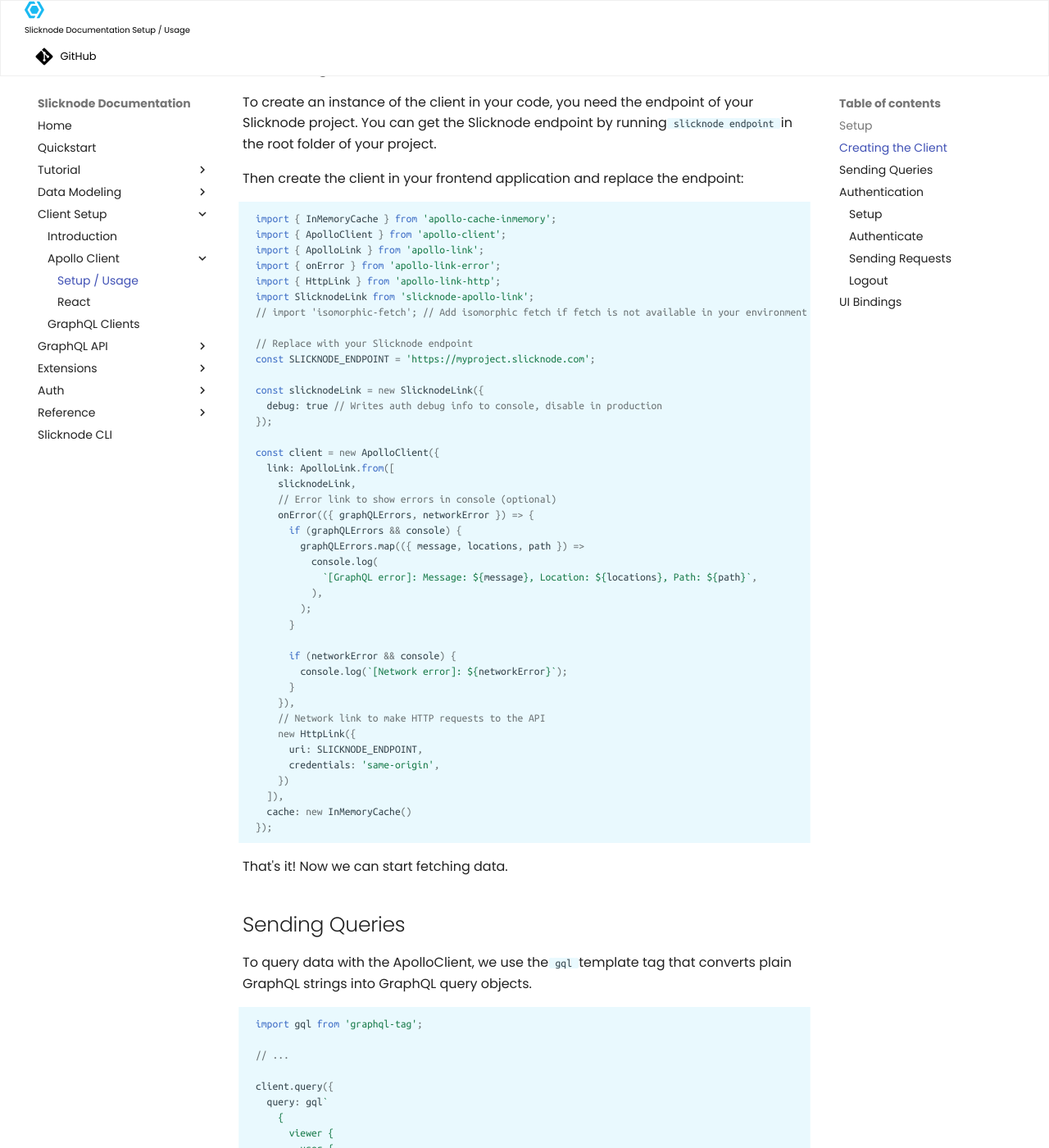
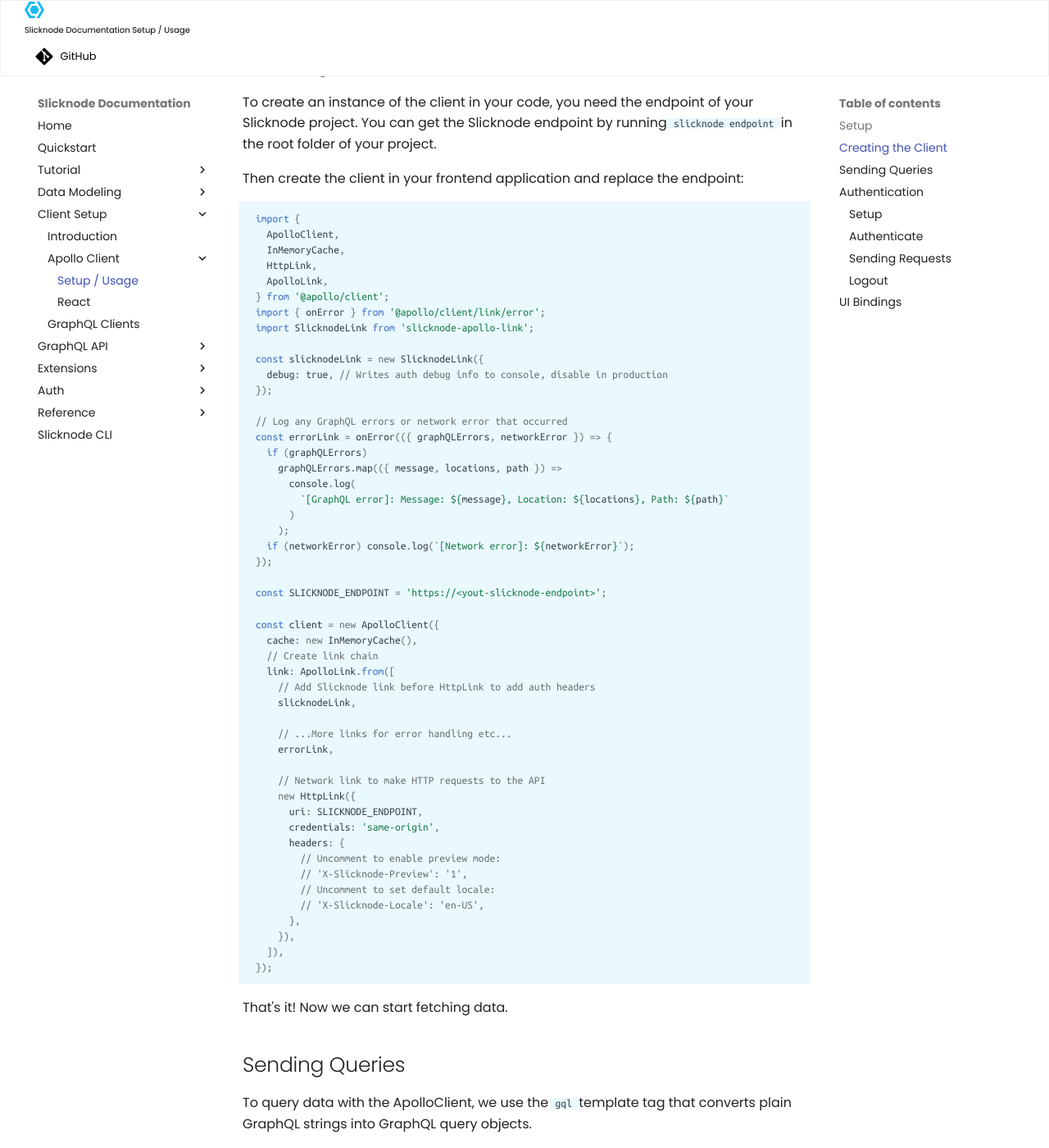
Before and after one commit to slicknode/slicknode, an MkDocs documentation site: the page built from docs/docs/client-setup/apollo-client/index.md, in a window 1280 px wide and 1400 px high, scrolled down 402 px. Shown: the whole window at 82% size. Built offline with MkDocs 1.6.1 and Material for MkDocs 9.7.7, drawn with Linux system fonts in a browser that asks for light colours; comment, search, counter and statistics services are not loaded; some of the changed text lies outside the part shown.

Commit message:
Update docs for apollo client

````diff
--- a/docs/docs/client-setup/apollo-client/index.md
+++ b/docs/docs/client-setup/apollo-client/index.md
@@ -3,16 +3,15 @@ description: How to use Apollo Client with the Slicknode GraphQL API. Initializa
 
 # Apollo Client
 
-This guide shows you how to setup and use [apollo-client](https://www.apollographql.com/client) with
+This guide shows you how to setup and use [@apollo/client](https://www.apollographql.com/client) with
 [slicknode-apollo-link](https://github.com/slicknode/slicknode-apollo-link).
-
 
 ## Setup
 
 First we need to install a few dependencies:
 
 ```bash
-npm install apollo-client slicknode-apollo-link graphql graphql-tag apollo-cache-inmemory apollo-link apollo-link-error apollo-link-http --save
+npm install @apollo/client slicknode-apollo-link graphql --save
 ```
 
 ## Creating the Client
@@ -23,50 +22,58 @@ You can get the Slicknode endpoint by running `slicknode endpoint` in the root f
 Then create the client in your frontend application and replace the endpoint:
 
 ```javascript
-import { InMemoryCache } from 'apollo-cache-inmemory';
-import { ApolloClient } from 'apollo-client';
-import { ApolloLink } from 'apollo-link';
-import { onError } from 'apollo-link-error';
-import { HttpLink } from 'apollo-link-http';
+import {
+  ApolloClient,
+  InMemoryCache,
+  HttpLink,
+  ApolloLink,
+} from '@apollo/client';
+import { onError } from '@apollo/client/link/error';
 import SlicknodeLink from 'slicknode-apollo-link';
-// import 'isomorphic-fetch'; // Add isomorphic fetch if fetch is not available in your environment (NodeJS)
-
-// Replace with your Slicknode endpoint
-const SLICKNODE_ENDPOINT = 'https://myproject.slicknode.com';
 
 const slicknodeLink = new SlicknodeLink({
-  debug: true // Writes auth debug info to console, disable in production
+  debug: true, // Writes auth debug info to console, disable in production
 });
 
+// Log any GraphQL errors or network error that occurred
+const errorLink = onError(({ graphQLErrors, networkError }) => {
+  if (graphQLErrors)
+    graphQLErrors.map(({ message, locations, path }) =>
+      console.log(
+        `[GraphQL error]: Message: ${message}, Location: ${locations}, Path: ${path}`
+      )
+    );
+  if (networkError) console.log(`[Network error]: ${networkError}`);
+});
+
+const SLICKNODE_ENDPOINT = 'https://<yout-slicknode-endpoint>';
+
 const client = new ApolloClient({
+  cache: new InMemoryCache(),
+  // Create link chain
   link: ApolloLink.from([
+    // Add Slicknode link before HttpLink to add auth headers
     slicknodeLink,
-    // Error link to show errors in console (optional)
-    onError(({ graphQLErrors, networkError }) => {
-      if (graphQLErrors && console) {
-        graphQLErrors.map(({ message, locations, path }) =>
-          console.log(
-            `[GraphQL error]: Message: ${message}, Location: ${locations}, Path: ${path}`,
-          ),
-        );
-      }
 
-      if (networkError && console) {
-        console.log(`[Network error]: ${networkError}`);
-      }
-    }),
+    // ...More links for error handling etc...
+    errorLink,
+
     // Network link to make HTTP requests to the API
     new HttpLink({
       uri: SLICKNODE_ENDPOINT,
       credentials: 'same-origin',
-    })
+      headers: {
+        // Uncomment to enable preview mode:
+        // 'X-Slicknode-Preview': '1',
+        // Uncomment to set default locale:
+        // 'X-Slicknode-Locale': 'en-US',
+      },
+    }),
   ]),
-  cache: new InMemoryCache()
 });
 ```
 
 That's it! Now we can start fetching data.
-
 
 ## Sending Queries
 
@@ -74,23 +81,24 @@ To query data with the ApolloClient, we use the `gql` template tag that converts
 plain GraphQL strings into GraphQL query objects.
 
 ```javascript
-import gql from 'graphql-tag';
+import { gql } from '@apollo/client';
 
 // ...
 
-client.query({
-  query: gql`
-    {
-      viewer {
-        user {
-          email
+client
+  .query({
+    query: gql`
+      {
+        viewer {
+          user {
+            email
+          }
         }
       }
-    }
-  `
-})
-    .then(result => console.log(result))
-    .catch(err => console.error(err.message));
+    `,
+  })
+  .then((result) => console.log(result))
+  .catch((err) => console.error(err.message));
 ```
 
 When you open up your console and execute the code, you should see a log output with a data property that
@@ -109,13 +117,11 @@ looks something like this:
 The `viewer` field always returns information about the current user that is accessing the data. We have not done
 any authentication yet, therefore the `user` field is `null`.
 
-
 ## Authentication
 
 To authenticate a user, the [authentication module](../../auth/authentication/#authentication-modules)
 has to be installed in our project, depending on the type of authenticatio that you want to use.
 This adds the login mutation to our GraphQL API that we can then query with our client.
-
 
 ### Setup
 
@@ -168,7 +175,7 @@ client.query({
       console.log('Login failed, mutation response:', result);
     }
   })
-  .catch(err => {
+  .catch((err) => {
     console.log('Something went wrong: ', err.message);
   });
 ```
@@ -181,23 +188,23 @@ requests by the SlicknodeLink and all queries are executed with the current user
 ```javascript
 // ...
 
-client.query({
-  query: gql`
-    {
-      viewer {
-        user {
-          email
+client
+  .query({
+    query: gql`
+      {
+        viewer {
+          user {
+            email
+          }
         }
       }
-    }
-  `
-})
-    .then(result => console.log(result))
-    .catch(err => console.error(err.message));
+    `,
+  })
+  .then((result) => console.log(result))
+  .catch((err) => console.error(err.message));
 ```
 
 This query now returns the current user's email address:
-
 
 ```json
 {
@@ -220,21 +227,24 @@ When you want to log the user back out, you can do so by running the `logoutUser
 current `refreshToken` to the logout mutation to invalidate the token:
 
 ```javascript
-client.query({
-  query: gql`mutation LogoutUser($token: String) {
-    logoutUser(input: {refreshToken: $token}) {
-      success
-    }
-  }`,
-  variables: {
-    // Get the current refreshToken from the SlicknodeLink instance to invalidate it on the server
-    token: slicknodeLink.getRefreshToken()
-  }
-})
-  .then(result => {
+client
+  .query({
+    query: gql`
+      mutation LogoutUser($token: String) {
+        logoutUser(input: { refreshToken: $token }) {
+          success
+        }
+      }
+    `,
+    variables: {
+      // Get the current refreshToken from the SlicknodeLink instance to invalidate it on the server
+      token: slicknodeLink.getRefreshToken(),
+    },
+  })
+  .then((result) => {
     console.log('Logout successful', result.data && result.data.logoutUser);
   })
-  .catch(err => {
+  .catch((err) => {
     console.log('Something went wrong: ', err.message);
   });
 ```
@@ -244,6 +254,6 @@ client.query({
 You can use the client directly to load and update data or use one of the available UI bindings that are
 available for the major frontend frameworks:
 
--   [React](./react.md)
--   [Angular](https://www.apollographql.com/docs/angular/)
--   [Vue](https://akryum.github.io/vue-apollo/guide/)
+- [React](./react.md)
+- [Angular](https://www.apollographql.com/docs/angular/)
+- [Vue](https://apollo.vuejs.org/)
````
Also changed, not shown: other parts of docs/docs/client-setup/apollo-client/index.md (+18 -17 lines), docs/docs/client-setup/apollo-client/react.md (+34 -10 lines), docs/docs/client-setup/index.md (+9 -10 lines).
